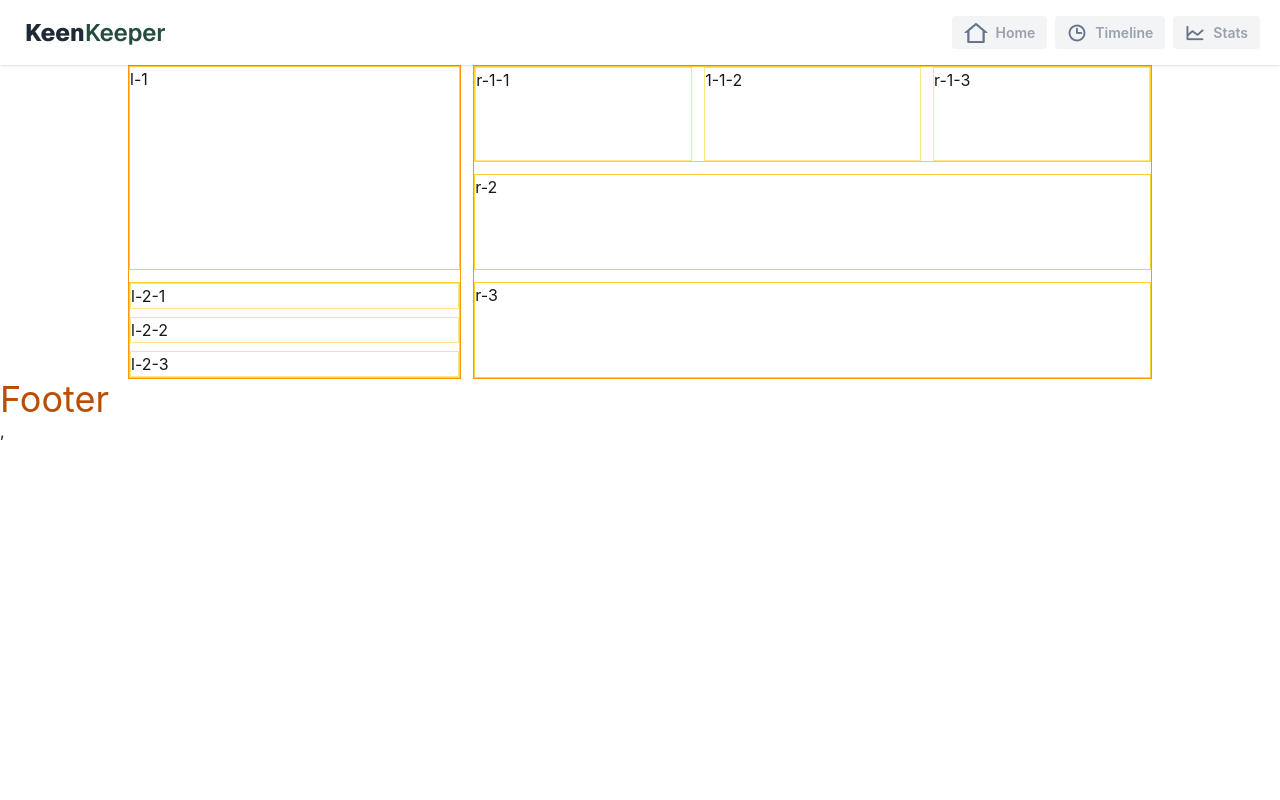
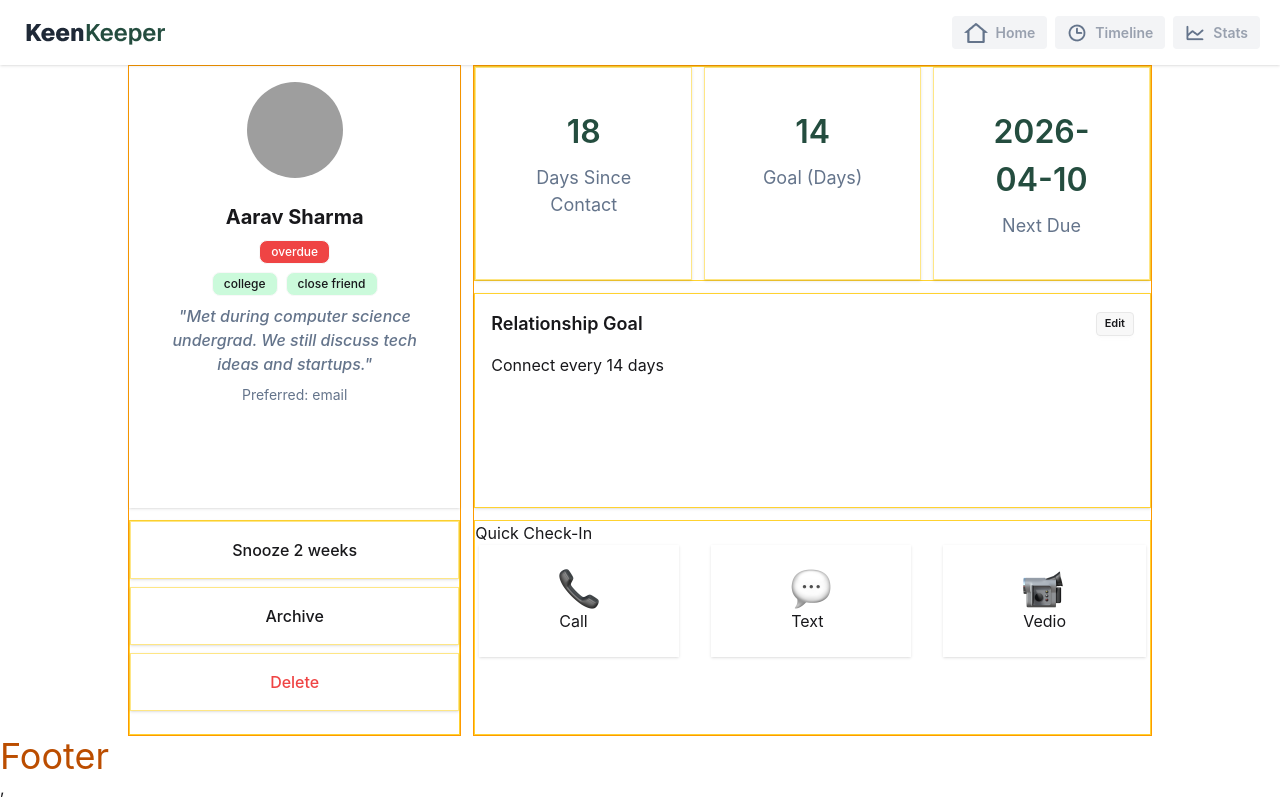
Before and after one commit to Nishat914/Keen_Keeper_A-07, a React (Vite) app: page /friendDetails/1 in a window 1280 px wide. Built offline with nearby package versions, Linux system fonts and the light colour scheme; grey boxes are pictures that could not be loaded.

Commit message:
running details of friend

```diff
--- a/src/component/FriendDetails.jsx
+++ b/src/component/FriendDetails.jsx
@@ -1,5 +1,8 @@
 import { useParams } from "react-router";
 import { use } from "react";
+import callImg from "../assets/call.png";
+import textImg from "../assets/text.png";
+import vedioImg from "../assets/video.png"
 
 const friendsPromise = fetch("/friendsdata.json").then((res) => res.json());
 
@@ -14,39 +17,119 @@ const FriendDetails = () => {
   return (
     <>
         <div className="container mx-auto w-[80%] grid grid-cols-3 gap-3">
-            <div className="left border border-amber-500  grid grid-cols-1 grid-rows-3 gap-3">
-                <div className="border border-amber-300   row-span-2">
-                    l-1
+            <div className="left border border-amber-500  grid grid-cols-1 grid-rows-3 gap-3 h-full">
+                <div className="   row-span-2 p-4 shadow-sm ">
+                    {/* l-1 */}
+                    <div className="card  bg-[#FFFFFF] flex items-center text-center justify-center">
+                                <figure >
+                                    <img
+                                        src={expectedFriend.picture}
+                                        alt=""  className="w-24 h-24 rounded-full object-cover"/>
+                                </figure>
+                                <div className="card-body flex justify-center items-center">
+                                    <h2 className="font-bold text-[20px]">
+                                        {expectedFriend.name}
+
+                                    </h2>
+
+
+                                    <div className={`badge font-medium text-[12px] ${(expectedFriend.status) === "overdue" ? 'bg-[#EF4444] text-white' : expectedFriend.status === "on-track" ? 'bg-[#244D3F] text-white' : 'bg-[#EFAD44] text-white'}`}>{expectedFriend.status}</div>
+
+                                    <div className="card-actions justify-end">
+                                        {(expectedFriend.tags).map((tag ,index) => {
+                                            return (
+                                                <div key={index} className="badge font-medium text-[12px] bg-[#CBFADB]">{tag}</div>
+                                            )
+                                        })}
+
+
+                                    </div>
+
+                                    <p className="text-[#64748B] text-[16px] italic font-medium">"{expectedFriend.bio}"</p>
+                                    <p className="text-[#64748B] text-[14px] ">Preferred: email</p>
+                                </div>
+                            </div>
                 </div>
                 <div className="border border-amber-300   gird  grid-rows-3  gap-3">
-                    <div className="border border-amber-200 mb-2 ">
-                        l-2-1
+                    <div className="border border-amber-200 mb-2 font-medium p-4 text-center shadow-sm ">
+                        {/* l-2-1 */}
+                        Snooze 2 weeks
                     </div >
-                    <div className="border border-amber-200 mb-2 ">
-                        l-2-2
+                    <div className="border border-amber-200 mb-2 font-medium p-4 text-center shadow-sm ">
+                        {/* l-2-2 */}
+                        Archive
                     </div>
-                    <div className="border border-amber-200  ">
-                        l-2-3
+                    <div className="border border-amber-200 text-[#EF4444] font-medium p-4 text-center shadow-sm">
+                        {/* l-2-3 */}
+                        Delete
                     </div>
                 </div>
             </div>
             <div className="right col-span-2 border border-amber-500   grid grid-cols-1 grid-rows-3 gap-3">
                 <div className="border border-amber-300   grid grid-cols-3 gap-3">
-                    <div className="border border-amber-200  ">
-                        r-1-1
+                    <div className="border border-amber-200 shadow-sm  ">
+                        {/* r-1-1 */}
+                        <div className="card  bg-base-100  p-4">
+                        <div className="card-body items-center text-center">
+                            <h2 className="card-title text-[#244D3F] font-semibold text-[32px]">{expectedFriend.days_since_contact}</h2>
+                            <p className="text-[#64748B] text-[18px]">Days Since Contact</p>
+
+                        </div>
                     </div>
-                    <div className="border border-amber-200">
-                        1-1-2
                     </div>
-                    <div className="border border-amber-200">
-                        r-1-3
+                    <div className="border border-amber-200 shadow-sm">
+                        {/* 1-1-2 */}
+                        <div className="card  bg-base-100   p-4">
+                        <div className="card-body items-center text-center">
+                            <h2 className="card-title text-[#244D3F] font-semibold text-[32px]">{expectedFriend.goal}</h2>
+                            <p className="text-[#64748B] text-[18px]">Goal (Days)</p>
+
+                        </div>
+                    </div>
+                    </div>
+                    <div className="border border-amber-200 shadow-sm">
+                        {/* r-1-3 */}
+                        <div className="card  bg-base-100   p-4">
+                        <div className="card-body items-center text-center">
+                            <h2 className="card-title text-[#244D3F] font-semibold text-[32px]">{expectedFriend.next_due_date}</h2>
+                            <p className="text-[#64748B] text-[18px]">Next Due</p>
+
+                        </div>
+                    </div>
                     </div>
                 </div>
-                <div className="border border-amber-300 ">
-                    r-2
+                <div className="border border-amber-300 shadow-sm">
+                    {/* r-2 */}
+                    <div className="p-4">
+                        <div className="flex justify-between items-center mb-4">
+                            <h2 className="card-title">Relationship Goal</h2>
+                            <button className="btn btn-xs">Edit</button>
+                        </div>
+                        <div>
+                            Connect every {expectedFriend.goal} days
+                        </div>
+                    </div>
+
                 </div>
                 <div className="border border-amber-300">
-                    r-3
+                    {/* r-3 */}
+                    <div >
+                        <h2>Quick Check-In</h2>
+                        <div className="flex justify-around items-center gap-6 ">
+                            <div className="shadow-sm py-6 px-20">
+                                <img src={callImg} alt="" />
+                                <p>Call</p>
+                            </div>
+                            <div className="shadow-sm py-6 px-20">
+                                <img src={textImg} alt="" />
+                                <p>Text</p>
+                            </div>
+                            <div className="shadow-sm  py-6 px-20">
+                                <img src={vedioImg} alt="" />
+                                <p>Vedio</p>
+                            </div>
+                        </div>
+                    </div>
                 </div>
             </div>
         </div>
```
